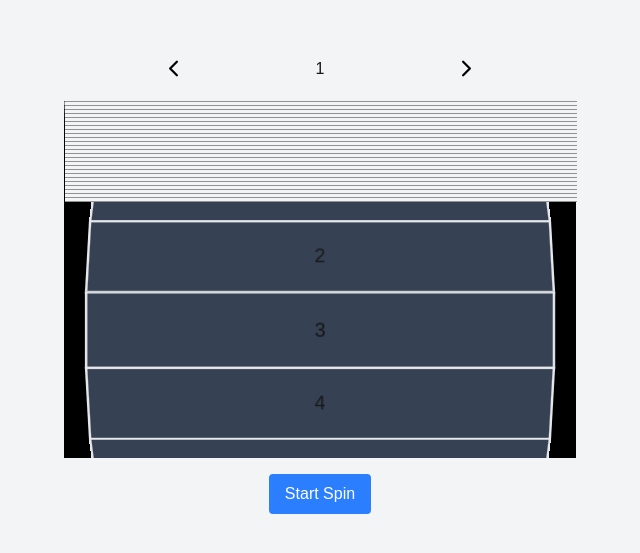
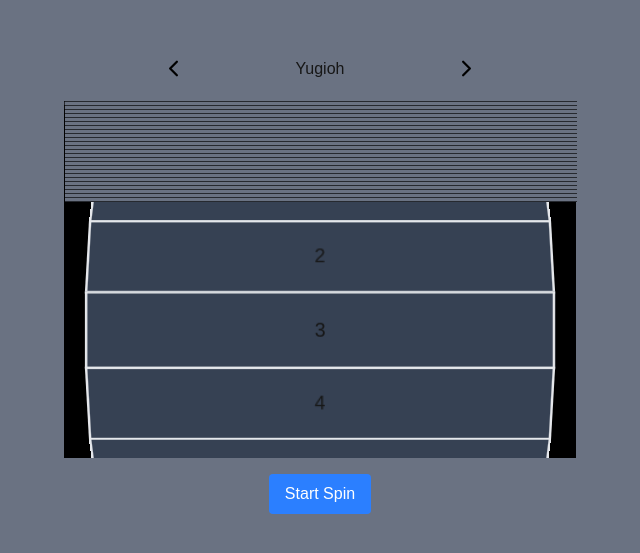
Before and after one commit to TzuHsuan/spinwheel, a Next.js app: page / in a window 1280 px wide. Shown: the part 125-678 px from the top of the page, without its empty margins (320-960 px from the left). Built offline with nearby package versions, Linux system fonts and the light colour scheme.

Commit message:
replace placeholders

```diff
--- a/src/app/components/roulette.tsx
+++ b/src/app/components/roulette.tsx
@@ -94,6 +94,7 @@
 		<>
 			<div className="h-[16rem] w-lg bg-black perspective-origin-center perspective-distant grid place-content-center overflow-hidden inset-shadow-sm">
 				<div className='size-2 bg-black absolute top-[50%]'></div>
+				<img src="/chevron-left.svg" alt="cener line marker" className='absolute top-[50%] -translate-y-1/2 w-8 h-8' style={{ fill: 'white' }} />
 				{panels}
 			</div>
 		</>
--- a/src/app/page.tsx
+++ b/src/app/page.tsx
@@ -1,25 +1,41 @@
 "use client"
-import { useState } from "react"
+import { useState, useEffect } from "react"
 import { Tracks } from "@/app/components/tracks"
 import { Visualizer } from "./components/eq"
 import { Roulette } from "./components/roulette"
 
 export default function Home() {
   const [trackIndex, setTrackIndex] = useState(0)
+  const [trackList, setTrackList] = useState([
+    { title: "Yugioh", path: "/yugioh.mp3" },
+    { title: "Track 2" },
+    { title: "Track 3" },
+    { title: "Track 4" },
+    { title: "Track 5" }
+  ])
   const [isSpinning, setIsSpinning] = useState(false)
   const [winner, setWinner] = useState<string | null>(null)
   const [duration, setDuration] = useState(0) // Duration in milliseconds
+  const [entries, setEntries] = useState([] as { id: string, name?: string }[])
+
+  useEffect(() => {
+    let entriesList = [];
+    for (let i = 0; i < 50; i++) {
+      entriesList.push({ id: `${i}`, name: `Entry ${i + 1}` });
+    }
+    setEntries(entriesList);
+  }, [])
+
 
   const spinEnd = () => {
     setIsSpinning(false)
-    console.log("Spin ended")
   }
 
   return (
-    <div className="flex flex-col items-center justify-center h-screen bg-gray-100">
-      <Tracks trackList={[{ title: "1" }, { title: "2" }, { title: "3" }]} index={trackIndex} setIndex={setTrackIndex} />
+    <div className="flex flex-col items-center justify-center h-screen bg-gray-500">
+      <Tracks trackList={trackList} index={trackIndex} setIndex={setTrackIndex} />
       <Visualizer setDuration={setDuration} isSpinning={isSpinning} />
-      <Roulette isSpinning={isSpinning} duration={duration} done={spinEnd} setWinner={setWinner} entries={[{ id: "1", name: "Entry 1" }, { id: "2", name: "Entry 2" }, { id: "3", name: "Entry 3" }]} />
+      <Roulette isSpinning={isSpinning} duration={duration} done={spinEnd} setWinner={setWinner} entries={entries} />
       <button onClick={() => setIsSpinning(true)} className="mt-4 px-4 py-2 bg-blue-500 text-white rounded">Start Spin</button>
     </div>
   );
```
Also changed, not shown: src/app/components/eq.tsx (+0 -10 lines).
